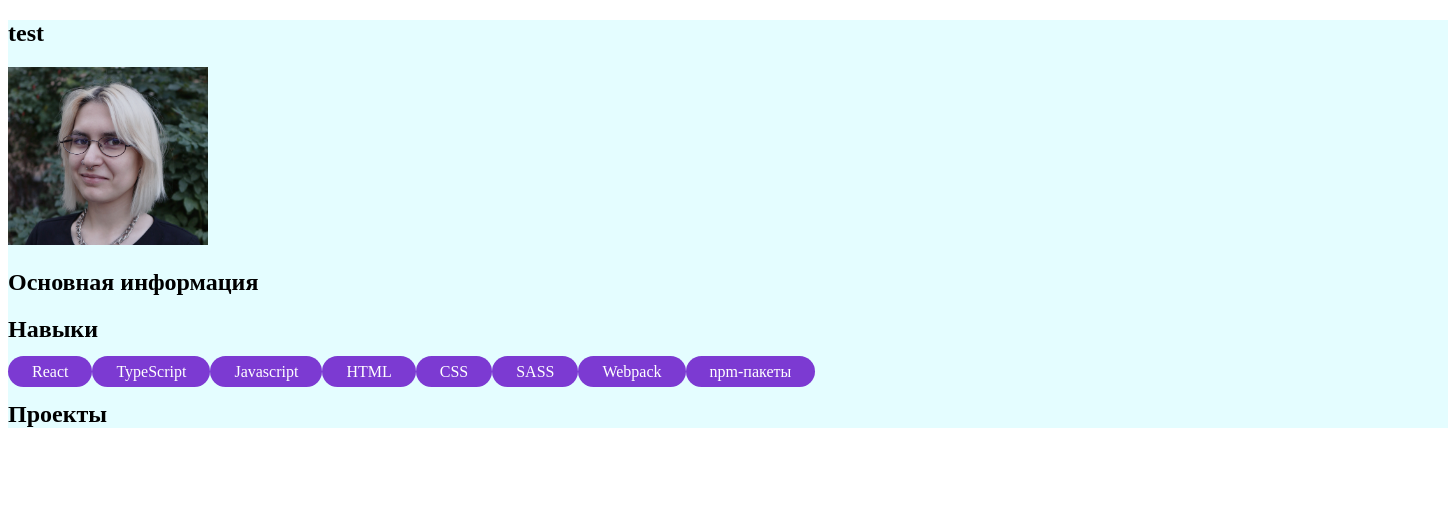
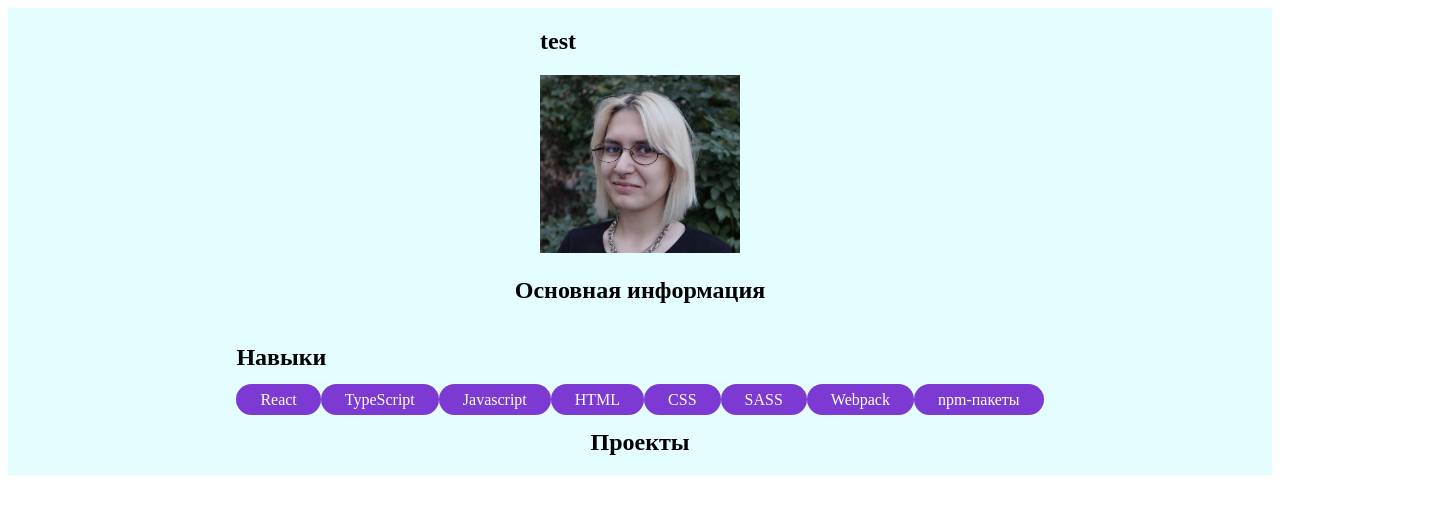
Before and after one commit to Ave-Mari/Mari-CV, a React app: page / in a window 1280 px wide. Shown: the top 514 px of the page, 1448 px wide, since content can reach past the window. Built offline with nearby package versions, Linux system fonts and the light colour scheme; the HTML template or start-up script is replaced by a standard one.

Commit message:
fix main tag styles

```diff
--- a/src/main-styles.css
+++ b/src/main-styles.css
@@ -5,8 +5,11 @@ body {
 }
 
 main {
-    width: 1440px;
     background: #E4FDFF;
+    margin: 0 auto;
+    display: flex;
+    flex-direction: column;
+    align-items: center;
 }
 
 .avatar {
```
